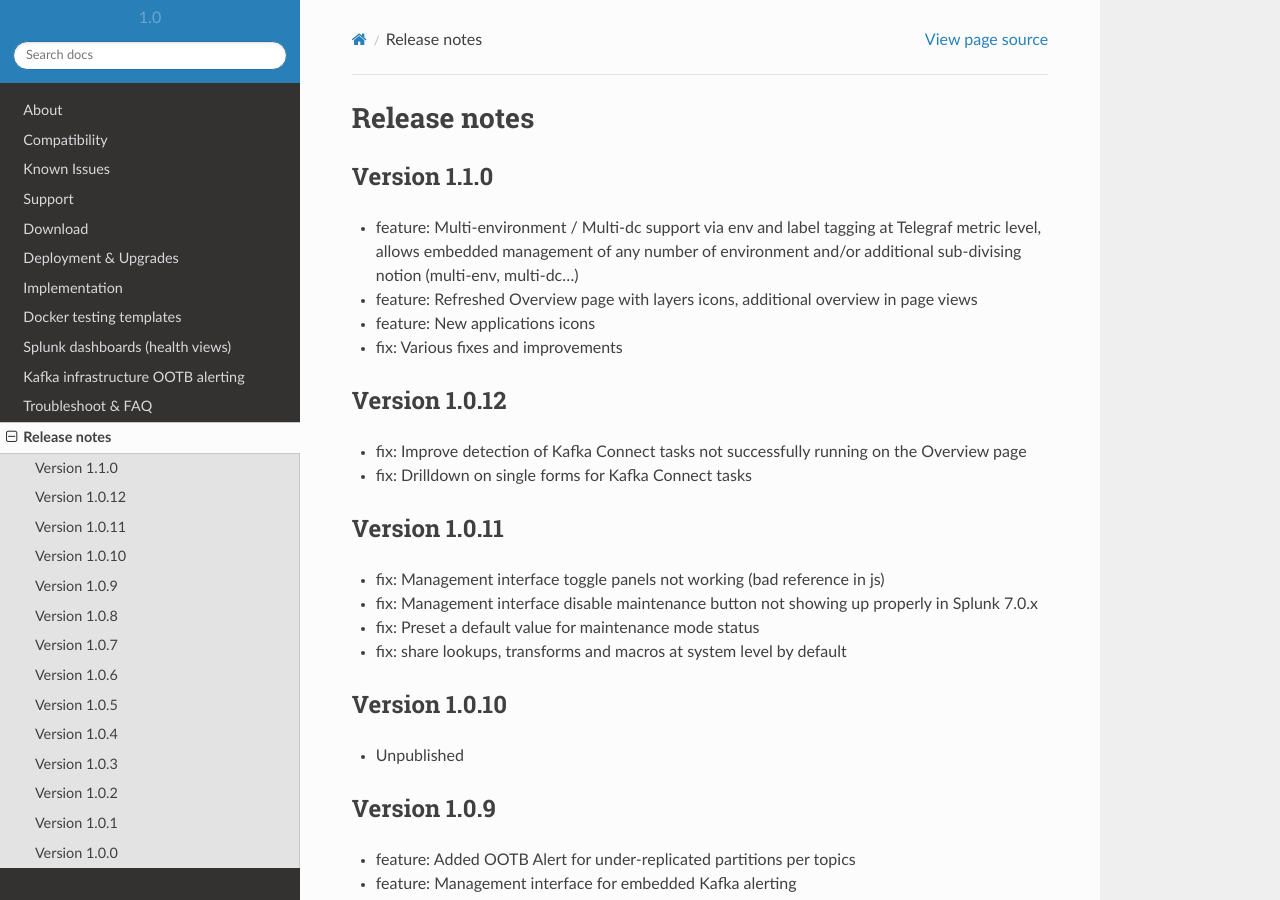
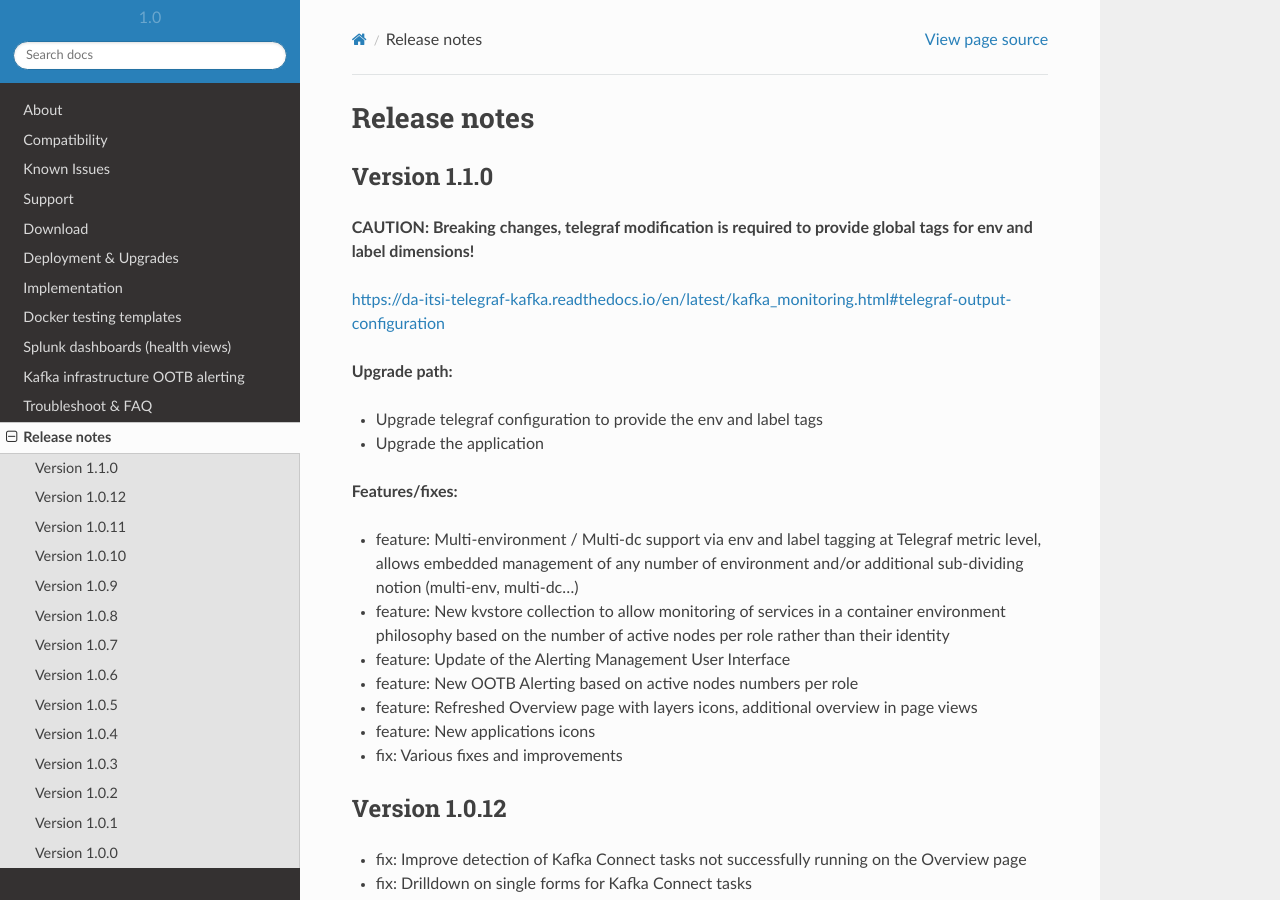
Before and after one commit to guilhemmarchand/telegraf-kafka, a Sphinx documentation site: the page built from docs/releasenotes.rst, in a window 1280 px wide and 900 px high. Built offline with Sphinx 7.4.7 and the Read the Docs theme 2.0.0, drawn with Linux system fonts in a browser that asks for light colours.

Commit message:
release notes

```diff
--- a/docs/releasenotes.rst
+++ b/docs/releasenotes.rst
@@ -4,7 +4,21 @@
 Version 1.1.0
 =============
 
-- feature: Multi-environment / Multi-dc support via env and label tagging at Telegraf metric level, allows embedded management of any number of environment and/or additional sub-divising notion (multi-env, multi-dc...)
+**CAUTION: Breaking changes, telegraf modification is required to provide global tags for env and label dimensions!**
+
+https://da-itsi-telegraf-kafka.readthedocs.io/en/latest/kafka_monitoring.html#telegraf-output-configuration
+
+**Upgrade path:**
+
+- Upgrade telegraf configuration to provide the env and label tags
+- Upgrade the application
+
+**Features/fixes:**
+
+- feature: Multi-environment / Multi-dc support via env and label tagging at Telegraf metric level, allows embedded management of any number of environment and/or additional sub-dividing notion (multi-env, multi-dc...)
+- feature: New kvstore collection to allow monitoring of services in a container environment philosophy based on the number of active nodes per role rather than their identity
+- feature: Update of the Alerting Management User Interface
+- feature: New OOTB Alerting based on active nodes numbers per role
 - feature: Refreshed Overview page with layers icons, additional overview in page views
 - feature: New applications icons
 - fix: Various fixes and improvements
```
